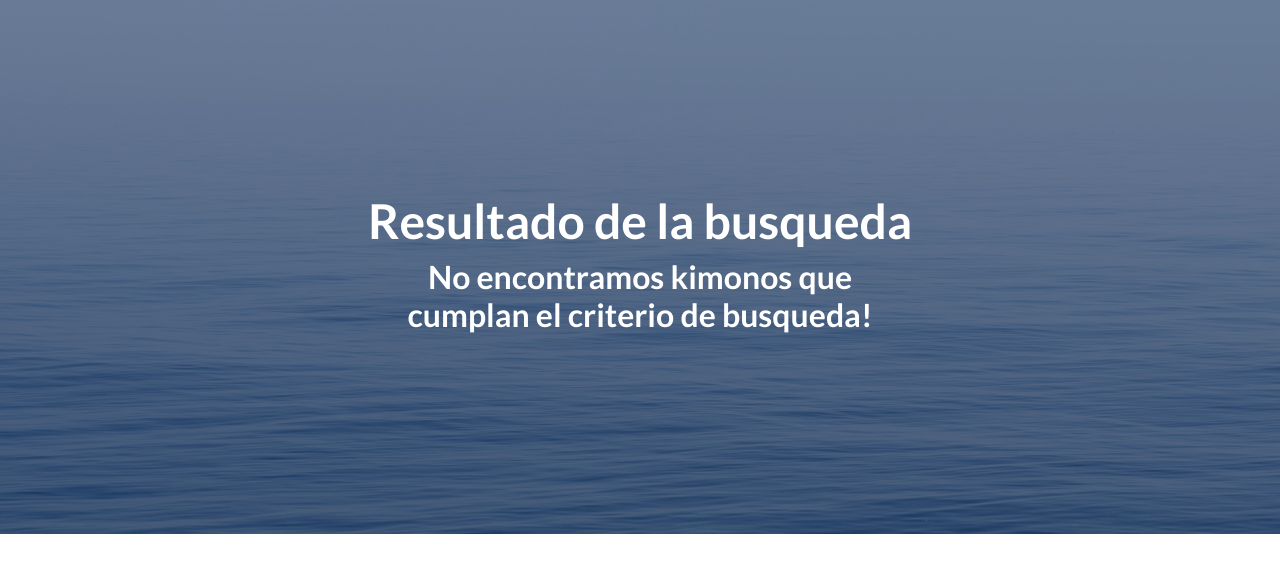
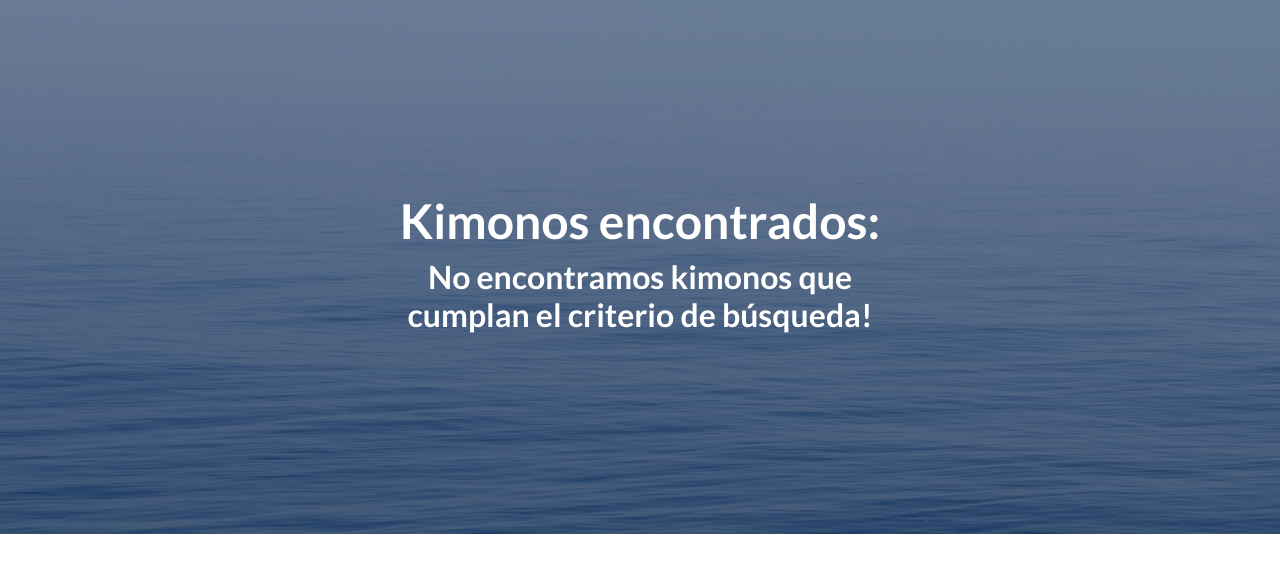
Before and after one commit to Verdujuju/EntIntermediaRosenman, a Django app: template AppFightwear/templates/resultado_busqueda_kimonos.html in a window 1280 px wide. Shown: the part 66-639 px from the top of the page. Run offline with Django 4.2, Linux system fonts and the light colour scheme; the template is opened without the code that fills it, so the values that code supplies are empty; some libraries are stand-ins or nearby versions.

Commit message:
Entrega intermedia TP final coder terminadda

```diff
--- a/AppFightwear/templates/resultado_busqueda_kimonos.html
+++ b/AppFightwear/templates/resultado_busqueda_kimonos.html
@@ -3,24 +3,24 @@
 {% load static %}
 
 {% block mensaje_dinamico %}
-<h1>Resultado de la busqueda</h1>
+<h1>Kimonos encontrados:</h1>
 
-<h3>{{ kimonos_seleccionados }}</h3>
 
 {% if kimonos_seleccionados %}
-<ul>
+<br>
     {% for kimono in kimonos_seleccionados %}
         <li>{{ kimono.marca }}</li>
+        <li>{{ kimono.modelo }}</li>
         <li>{{ kimono.color }}</li>
         <li>{{ kimono.talle }}</li>
         <li>{{ kimono.precio }}</li>
         <br>
     {% endfor %}
-</ul>
+</br>
 
 {% else %}
 
-<h2 style="color: white"> No encontramos kimonos que cumplan el criterio de busqueda!</h2>
+<h2 style="color: white"> No encontramos kimonos que cumplan el criterio de búsqueda!</h2>
 
 {% endif %}
 
```
Also changed, not shown: db.sqlite3.
